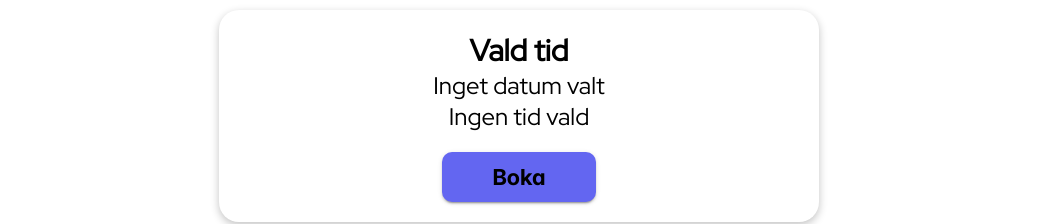
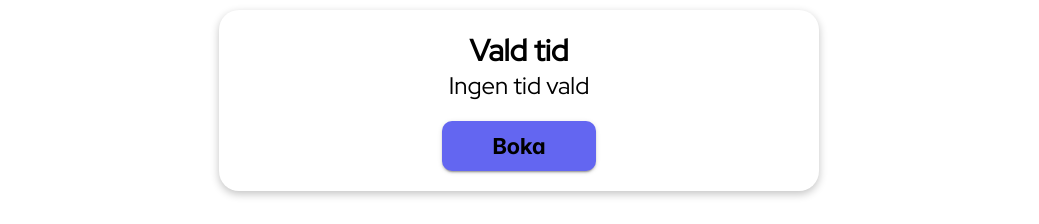
Before and after one commit to gustavAlbrekts0n/bokningsapp, a React (Create React App) app in the folder react-app/: page / in a window 1280 px wide. Shown: the part 670-894 px from the top of the page, without its empty margins (121-1160 px from the left). Built offline with nearby package versions, Linux system fonts and the light colour scheme.

Commit message:
Minor fixes and code cleanup

```diff
--- a/react-app/src/App.js
+++ b/react-app/src/App.js
@@ -8,7 +8,7 @@ import ButtonBook from './components/buttonBook';
 
 function App() {
 
-  const [selectedDate, setSelectedDate] = useState("Inget datum valt");
+  const [selectedDate, setSelectedDate] = useState("");
   const [selectedTime, setSelectedTime] = useState("Ingen tid vald");
 
   const handleDateTimeChange = (date, time) => {
@@ -20,44 +20,21 @@ function App() {
     <div className="app">
 
       <div className="app-header">
-        <h1>
-          Boka Tvättid
-        </h1>
-        <h2>
-          Lgh 104
-        </h2>
+        <h1>Boka Tvättid</h1>
+        <h2>Lgh 104</h2>
       </div>
 
       <div className="app-body">
-
         <CalendarComponent onChange={handleDateTimeChange} />
-
         <div className="confirmation">
           <div className="selection">
             <h2>Vald tid</h2>
             <p>{selectedDate}</p>
             <p>{selectedTime}</p>
-            {/*
-            <p>{ JSON.stringify(selectedDate) }</p>
-            <p>{ selectedTime.name }</p>
-            */}
           </div>
           <ButtonBook />
         </div>
-
       </div>
-
-      {/*
-      <div className="datetime">
-
-        <PrimeReactProvider>
-          <Calendar onDateChange={handleDateChange} />
-          <Times onTimeChange={handleTimeChange} date={selectedDate} />
-        </PrimeReactProvider>
-
-      </div>
-      */}
-
     </div>
   );
 }
--- a/react-app/src/components/ButtonBook.js
+++ b/react-app/src/components/ButtonBook.js
@@ -12,7 +12,7 @@ function ButtonBook() {
     };
 
     const reject = () => {
-        toast.current.show({ severity: 'warn', summary: 'Bokning avbruten', detail: 'Tiden bokades ej', life: 3000 });
+        toast.current.show({ severity: 'warn', summary: 'Bokning avbruten', detail: 'Tiden har inte bokats', life: 3000 });
     };
 
     const showTemplate = () => {
--- a/react-app/src/components/calendar.js
+++ b/react-app/src/components/calendar.js
@@ -32,6 +32,7 @@ function CalendarComponent( {onChange} ) {
     }
 
     const times = ['07 - 11', '11 - 14', '14 - 17', '17 - 21'];
+    const timesDetailed = ['07:00-11:00', '11:00-14:00', '14:00-17:00', '17:00-21:00'];
     const weekdays = ["Sön", "Mån", "Tis", "Ons", "Tor", "Fre", "Lör"];
     const days = Array.from({ length: 5 }, (_, index) => getDateByOffset(index));
     const dayFrom = days[0];
@@ -68,7 +69,7 @@ function CalendarComponent( {onChange} ) {
                                 onClick={() => {
                                     if (date >= today) {
                                         printDebug(date.toLocaleDateString(), time);
-                                        onChange(dateString, time);
+                                        onChange(dateString, timesDetailed[timeIndex]);
                                     }
                                 }}>
                                 {time}
```
